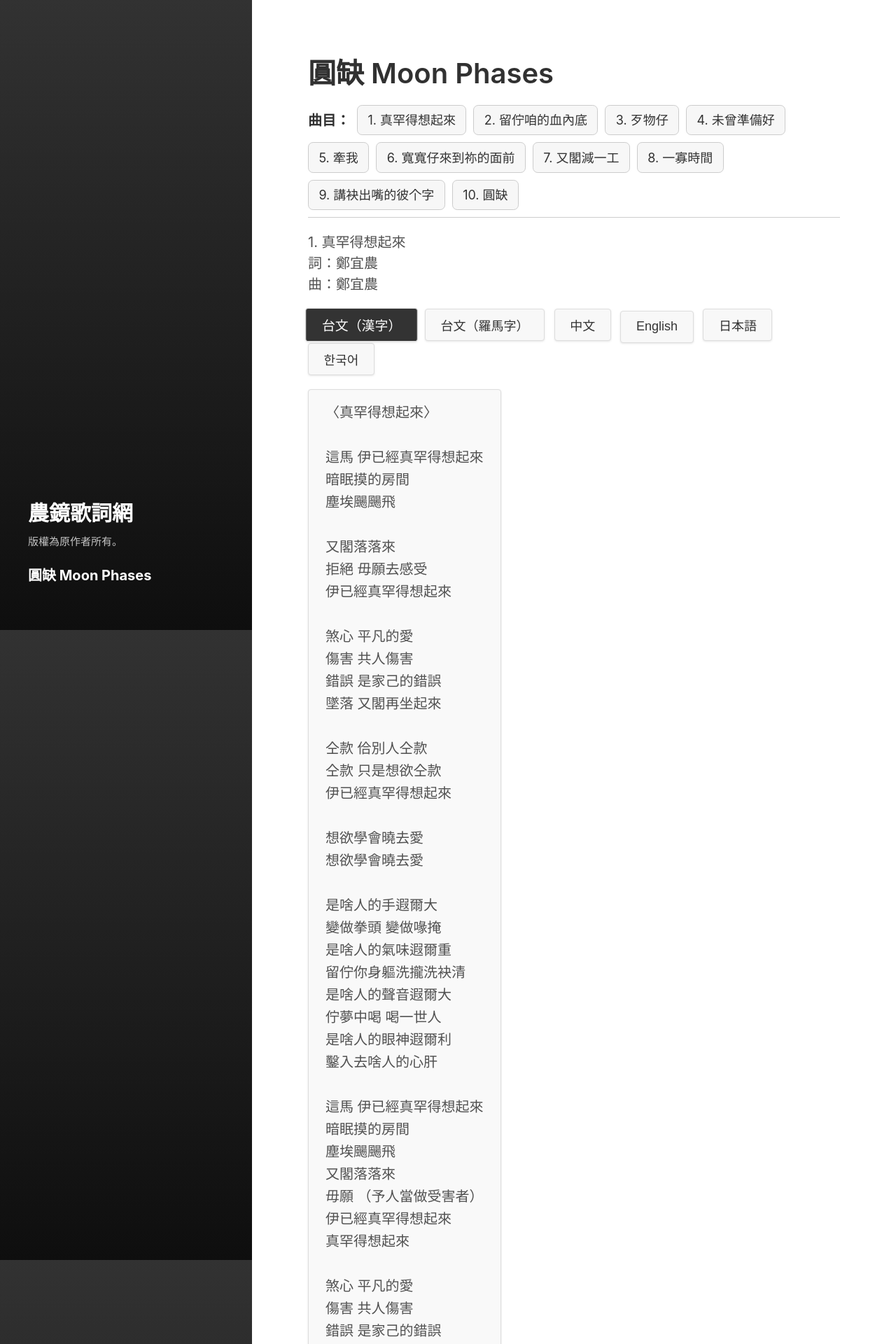
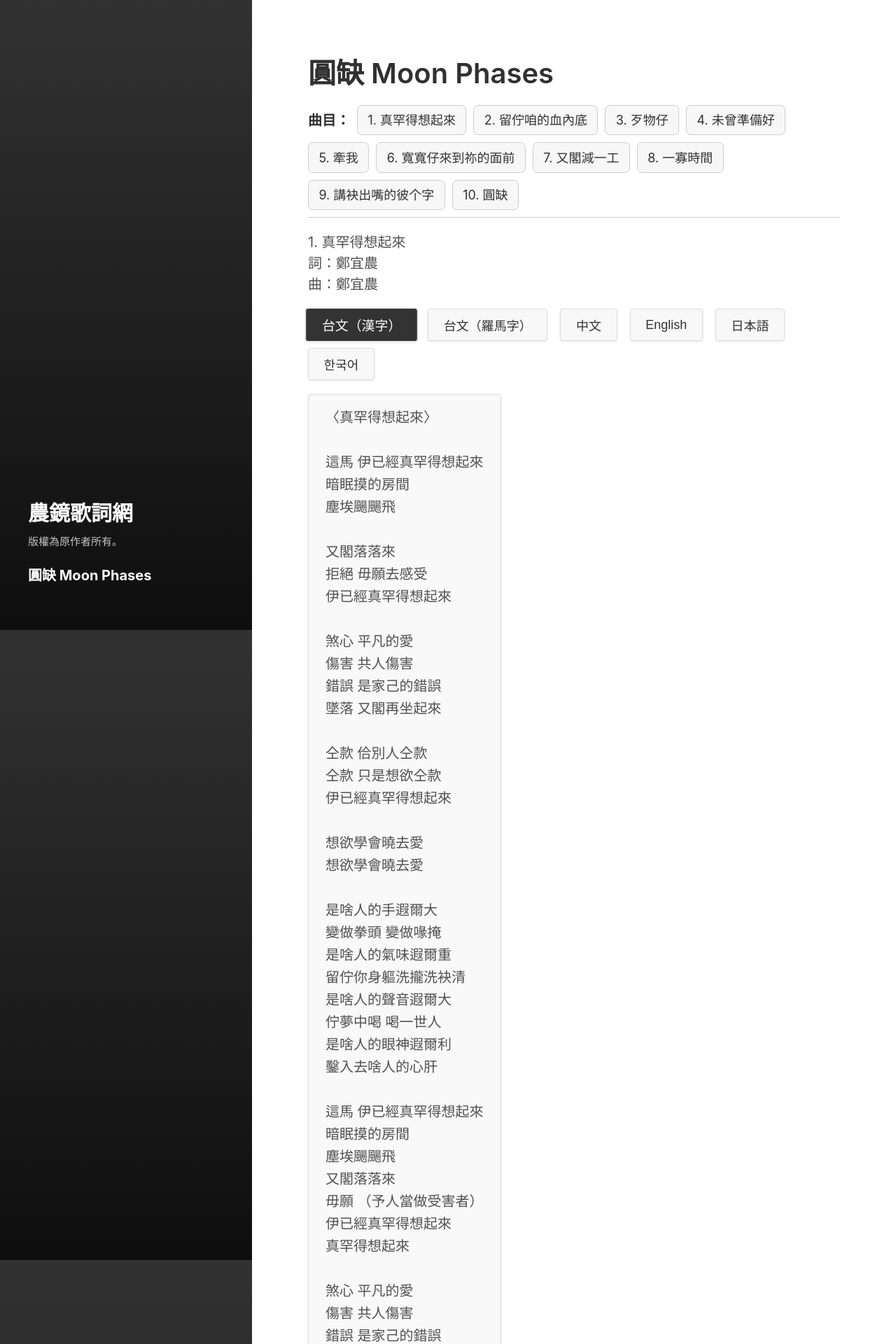
Before and after one commit to ennocheng/lyrics, a Jekyll site: the page built from moon-phases.md, in a window 1280 px wide. Shown: the top 1920 px of the page at 70% size. Built offline with Jekyll 4.4.1, drawn with Linux system fonts in a browser that asks for light colours.

Commit message:
fix lang button style

```diff
--- a/_layouts/album.html
+++ b/_layouts/album.html
@@ -34,6 +34,9 @@ layout: default
 
   .lang-tabs {
     margin: 1em 0;
+    display: flex;
+    flex-wrap: wrap;
+    gap: 0.5em;
   }
 
   .lang-tabs button {
```
